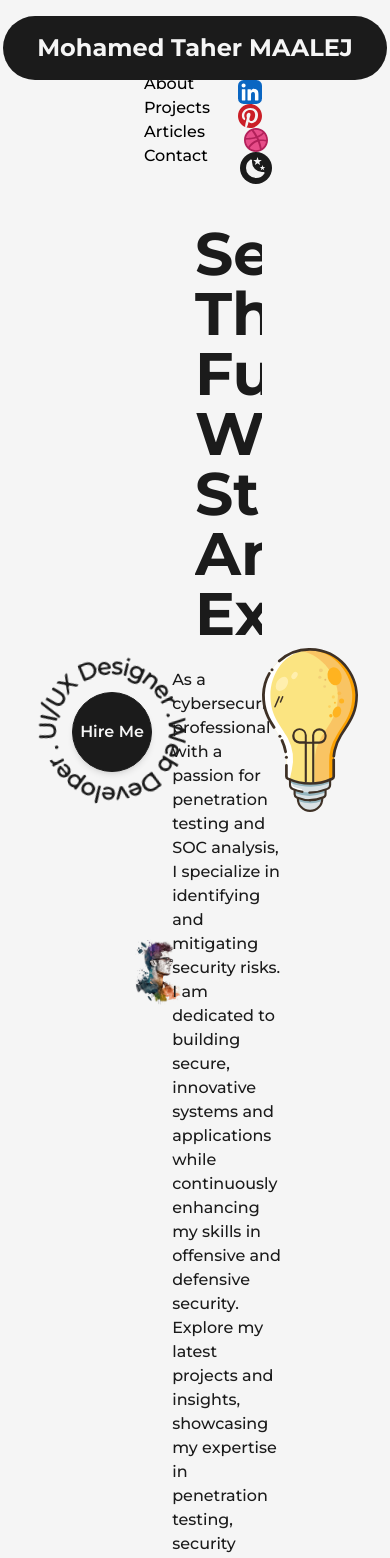
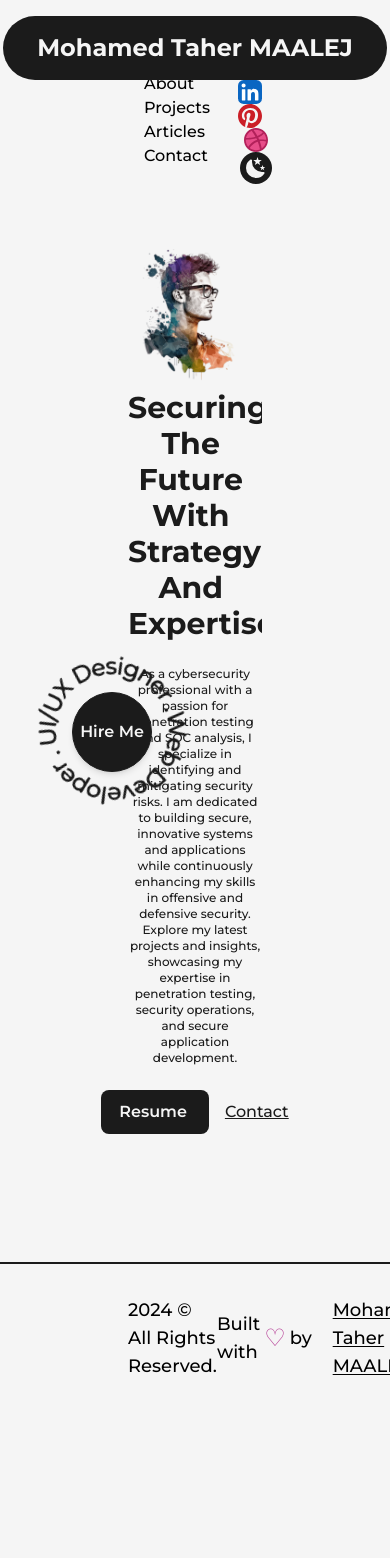
Before and after one commit to MohamedTaherMaalej/my-portfolio, a Next.js app: page / in a window 390 px wide. Shown: the top 1558 px of the page. After the commit the page ends 1412 px from the top, so only its background shows below. Built offline with nearby package versions, Linux system fonts and the light colour scheme.

Commit message:
Enhance responsiveness

```diff
--- a/app/page.js
+++ b/app/page.js
@@ -19,26 +19,26 @@
       </Head>
       <TransitionEffect />
       <main className='flex items-center text-dark w-full min-h-screen dark:text-light'>
-        <Layout className='pt-0'>
-          <div className='flex items-center justify-between w-full'>
-            <div className='w-1/2'>
-              <Image src={profilePic}  alt='Mohamed Taher Maalej' className='w-full h-auto' />
+        <Layout className='pt-0 md:pt-16 sm:pt-8'>
+          <div className='flex items-center justify-between w-full lg:flex-col'>
+            <div className='w-1/2 md:w-full'>
+              <Image src={profilePic}  alt='Mohamed Taher Maalej' className='w-full h-auto lg:hidden md:inline-block md:w-full' priority sizes='max-width:768px) 100vw, max-width:1200) 50vw, 50vw' />
             </div>
-            <div className='w-1/2 flex flex-col items-center self-center'>
-              <AnimatedText text='Securing the Future with Strategy and Expertise.' className='!text-6xl !text-left' />
-              <p className='my-4 text-base font-medium'>
+            <div className='w-1/2 flex flex-col items-center self-center lg:w-full lg:text-center'>
+              <AnimatedText text='Securing the Future with Strategy and Expertise.' className='!text-6xl !text-left xl:!text-5xl lg:!text-center lg:!text-6xl md:!text-5xl sm:!text-3xl' />
+              <p className='my-4 text-base font-medium md:text-sm sm:text-xs'>
                 As a cybersecurity professional with a passion for penetration testing and SOC analysis, I specialize in identifying and mitigating security risks. I am dedicated to building secure, innovative systems and applications while continuously enhancing my skills in offensive and defensive security.
                 Explore my latest projects and insights, showcasing my expertise in penetration testing, security operations, and secure application development.
               </p>
-              <div className='flex items-center self-start mt-2'>
-                <Link href='/Mohamed_Taher_MAALEJ_CV_ENG_GitHub_2025.pdf' target={'_blank'} className='flex items-center bg-dark text-light p-2.5 px-6 rounded-lg text-lg font-semibold hover:bg-light hover:text-dark border-2 border-solid border-transparent hover:border-dark dark:bg-light dark:text-dark hover:dark:bg-dark hover:dark:text-light hover:dark:border-light' download={true}>Resume <LinkArrow className={"w-6 ml-1"}/></Link>
-                <Link href='mailto:mohamed-taher.maalej@proton.me' target={'_blank'} className='ml-4 text-lg font-medium capitalize text-dark underline dark:text-light'>Contact</Link>
+              <div className='flex items-center self-start mt-2 lg:self-center'>
+                <Link href='/Mohamed_Taher_MAALEJ_CV_ENG_GitHub_2025.pdf' target={'_blank'} className='flex items-center bg-dark text-light p-2.5 px-6 rounded-lg text-lg font-semibold hover:bg-light hover:text-dark border-2 border-solid border-transparent hover:border-dark dark:bg-light dark:text-dark hover:dark:bg-dark hover:dark:text-light hover:dark:border-light md:p-2 md:px-4 md:text-base' download={true}>Resume <LinkArrow className={"w-6 ml-1"}/></Link>
+                <Link href='mailto:mohamed-taher.maalej@proton.me' target={'_blank'} className='ml-4 text-lg font-medium capitalize text-dark underline dark:text-light md:text-base'>Contact</Link>
               </div>
             </div>
           </div>
         </Layout>
         <HireMe />
-        <div className='absolute right-8 bottom-8 inline-block w-24'>
+        <div className='absolute right-8 bottom-8 inline-block w-24 md:hidden'>
           <Image src={lightBulb} alt='Mohamed Taher Maalej' className='w-full h-auto' />
         </div>
       </main>
```
